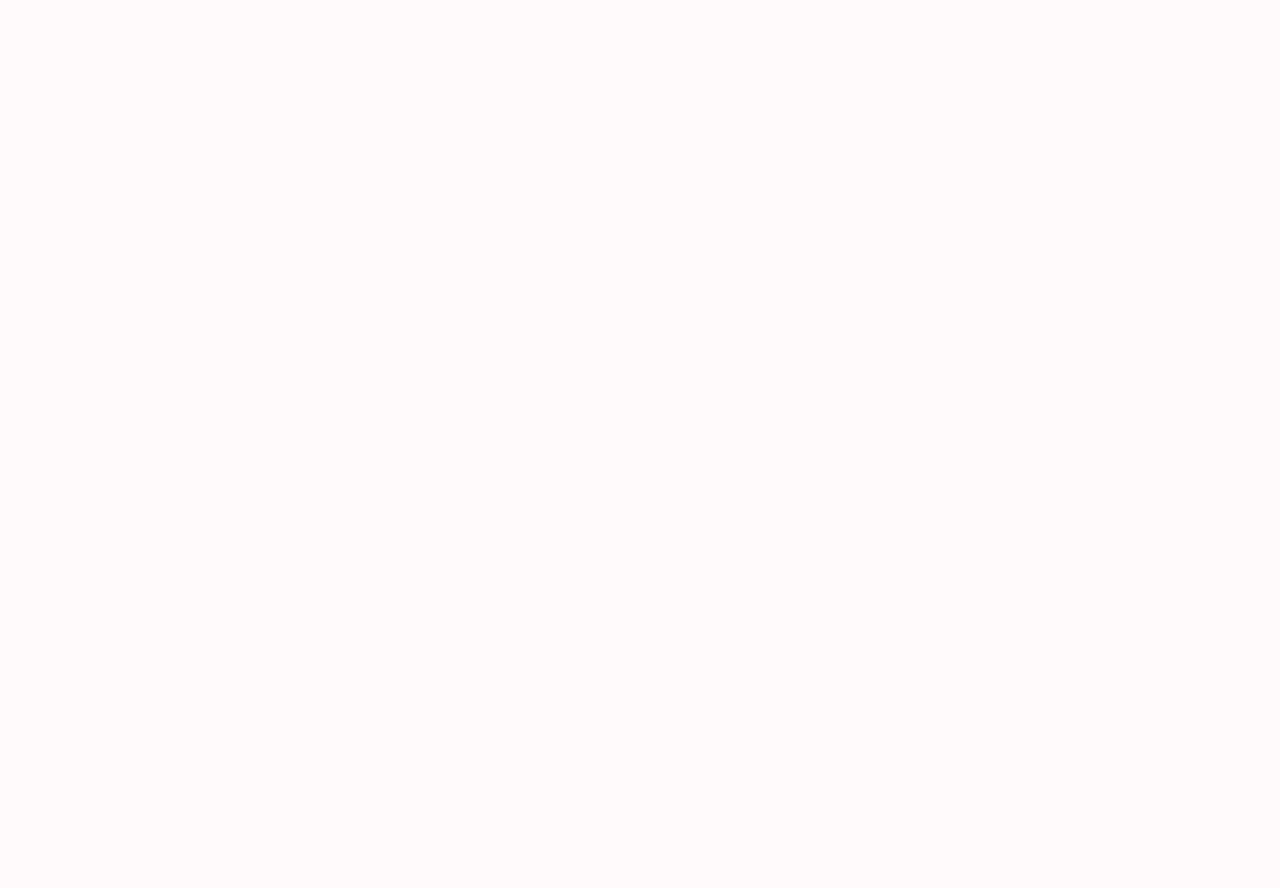
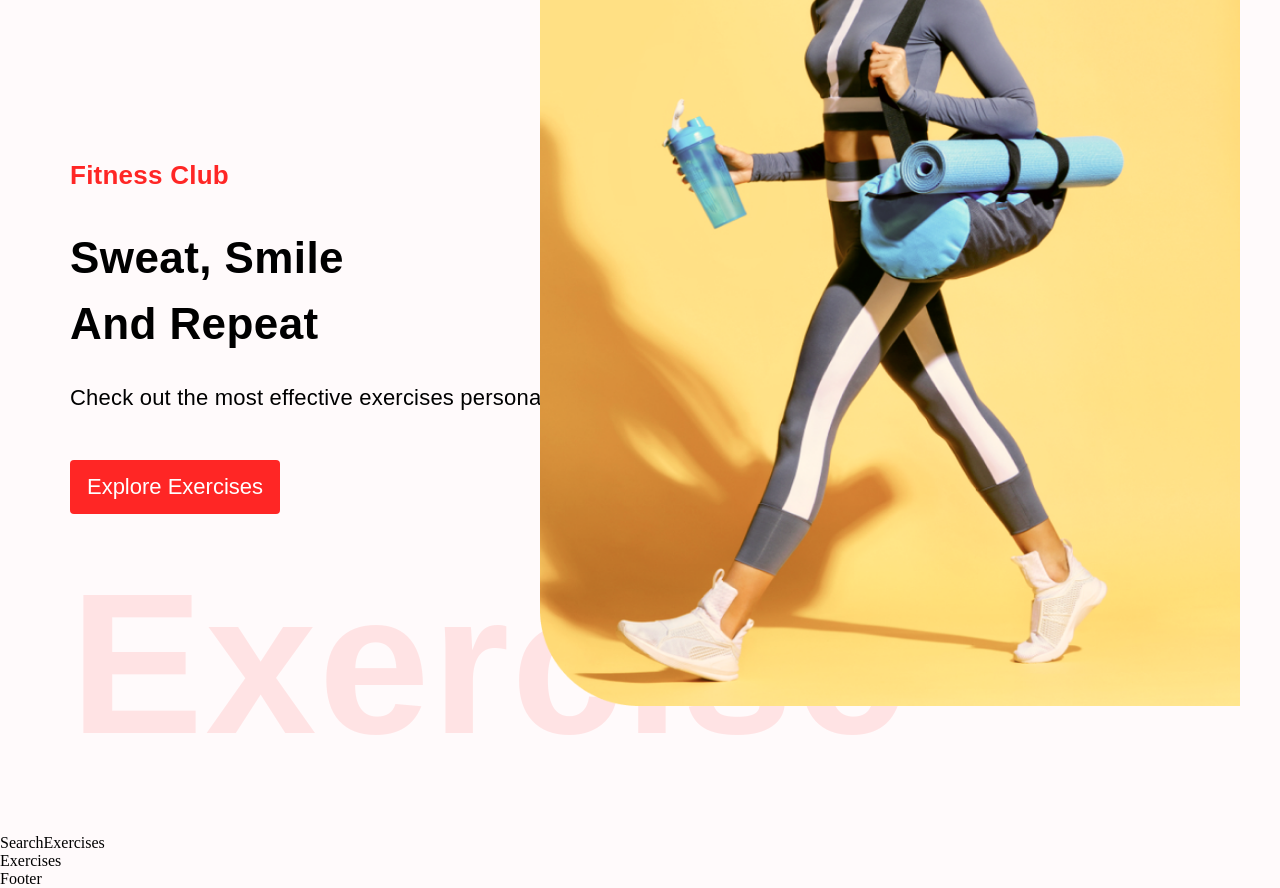
Before and after one commit to supuni97/Gym-App, a React (Create React App) app: page / in a window 1280 px wide. Shown: the part 160-1048 px from the top of the page. Before the commit the page ends 800 px from the top, so only its background shows below. Built offline with nearby package versions, Linux system fonts and the light colour scheme.

Commit message:
Hero banner completed

```diff
--- /dev/null
+++ b/src/components/Exercises.js
@@ -0,0 +1,9 @@
+import React from 'react'
+
+const Exercises = () => {
+  return (
+    <div>Exercises</div>
+  )
+}
+
+export default Exercises
--- /dev/null
+++ b/src/components/HeroBanner.js
@@ -0,0 +1,26 @@
+import React from 'react';
+import { Box, Stack, Typography } from '@mui/material';
+
+import HeroBannerImage from '../assets/images/banner.png';
+
+const HeroBanner = () => (
+  <Box sx={{ mt: { lg: '212px', xs: '70px' }, ml: { sm: '50px' } }} position="relative" p="20px">
+    <Typography fontFamily="'Poppins', sans-serif" color="#FF2625" fontWeight="600" fontSize="26px">Fitness Club</Typography>
+    <Typography fontFamily="'Poppins', sans-serif" fontWeight={700} sx={{ fontSize: { lg: '44px', xs: '40px' } }} mb="23px" mt="30px">
+      Sweat, Smile <br />
+      And Repeat
+    </Typography>
+    <Typography fontFamily="'Poppins', sans-serif" fontSize="22px"  lineHeight="35px">
+      Check out the most effective exercises personalized to you
+    </Typography>
+    <Stack>
+      <a href="#exercises" style={{fontFamily:"'Poppins', sans-serif", marginTop: '45px', textDecoration: 'none', width: '210px', textAlign: 'center', background: '#FF2625', padding: '14px', fontSize: '22px', textTransform: 'none', color: 'white', borderRadius: '4px' }}>Explore Exercises</a>
+    </Stack>
+    <Typography fontFamily="'Poppins', sans-serif" fontWeight={600} color="#FF2625" sx={{ opacity: '0.1', display: { lg: 'block', xs: 'none' }, fontSize: '200px' }}>
+      Exercise
+    </Typography>
+    <img src={HeroBannerImage} alt="hero-banner" className="hero-banner-img" />
+  </Box>
+);
+
+export default HeroBanner;
--- a/src/components/Navbar.js
+++ b/src/components/Navbar.js
@@ -11,7 +11,7 @@ const Navbar = () => {
       <Link to="/">
       <img src={Logo} alt="logo" style={{width:'48px', height:'48px', margin:'0 20px'}} />
       </Link>
-      <Stack direction="row" gap="40px" fontSize="24px" alignItems="flex-end">
+      <Stack direction="row" gap="40px" fontSize="24px" fontFamily="'Poppins', sans-serif" alignItems="flex-end">
         <Link to="/" style={{textDecoration:'none',color:'#3A1212', borderBottom:'3px solid #FF2625'}}>Home</Link>
         <a href='#exercises' style={{textDecoration:'none',color:'#3A1212'}}>Exercises</a>
       </Stack>
--- /dev/null
+++ b/src/components/SearchExercises.js
@@ -0,0 +1,9 @@
+import React from 'react'
+
+const SearchExercises = () => {
+  return (
+    <div>SearchExercises</div>
+  )
+}
+
+export default SearchExercises
--- a/src/pages/Home.js
+++ b/src/pages/Home.js
@@ -1,8 +1,17 @@
-import React from 'react'
+import React, {useState} from 'react';
+import { Box } from '@mui/material';
+import ExerciseDetail from './ExerciseDetail';
+import Exercises from '../components/Exercises';
+import HeroBanner from '../components/HeroBanner';
+import SearchExercises from '../components/SearchExercises';
 
 const Home = () => {
   return (
-    <div>Home</div>
+    <Box>
+      <HeroBanner/>
+      <SearchExercises/>
+      <Exercises/>
+    </Box>
   )
 }
 
```
Also changed, not shown: package.json (+4 -4 lines), 1 other file (tests, documents, lock files or other folders).
